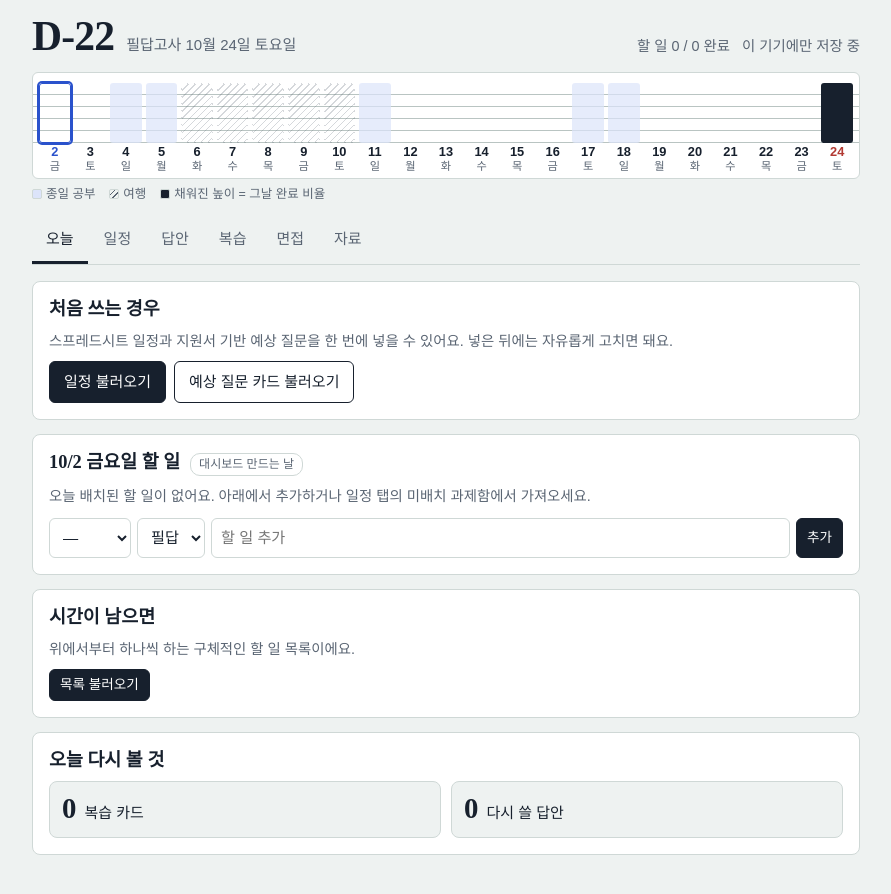
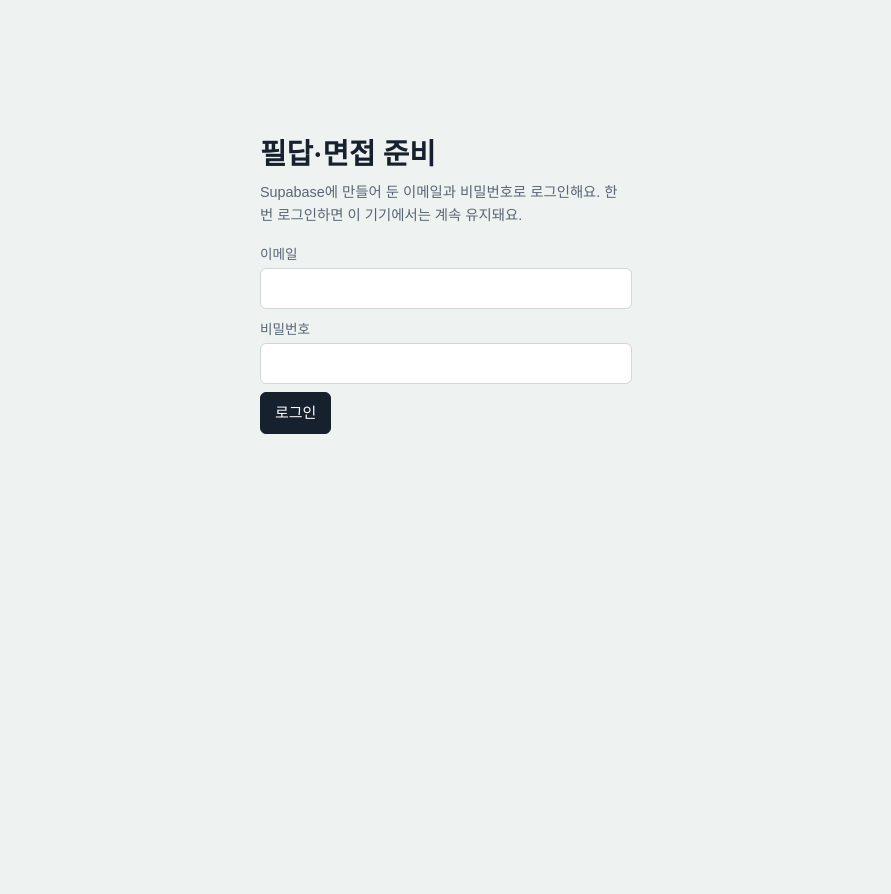
Before and after one commit to yunsoo1205/snuedutech, a plain HTML site: page index.html in a window 1280 px wide. Shown: the whole page, without its empty margins (194-1085 px from the left). After the commit the page ends 800 px from the top, so only its background shows below. Drawn offline with nearby package versions, Linux system fonts and the light colour scheme; a web font is replaced by a local one.

Commit message:
Add files via upload

```diff
--- a/index.html
+++ b/index.html
@@ -212,8 +212,8 @@ table.axes{width:100%;border-collapse:collapse;font-size:.9rem}
    1. 설정 — 여기만 고치면 됩니다
    ========================================================= */
 const CONFIG = {
-  SUPABASE_URL: "",        // 예: "https://xxxx.supabase.co"  (비워 두면 이 기기 브라우저에만 저장)
-  SUPABASE_ANON_KEY: "",   // Supabase > Project Settings > API > anon public key
+  SUPABASE_URL: "https://olyxvjdymtivjzfyyzat.supabase.co",        // 예: "https://xxxx.supabase.co"  (비워 두면 이 기기 브라우저에만 저장)
+  SUPABASE_ANON_KEY: "sb_publishable_ZBPLH3OfB_c7ueg2Xe7IOg_ua0QsNZh",   // Supabase > Project Settings > API > anon public key
   START_DATE: "2026-10-02",
   EXAM_DATE: "2026-10-24",
   EXAM_MINUTES: 50,        // 실제 필답고사 시간을 확인해서 바꾸세요 (답안 타이머 목표)
```
